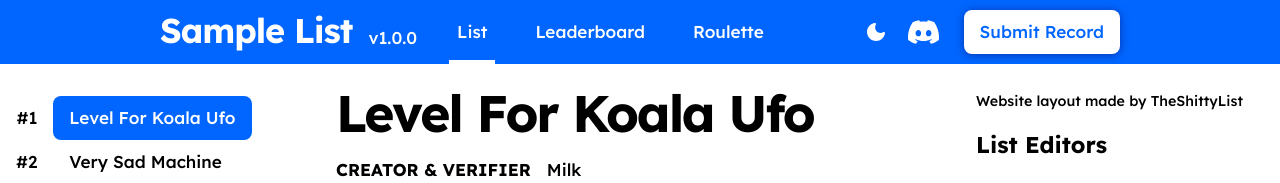
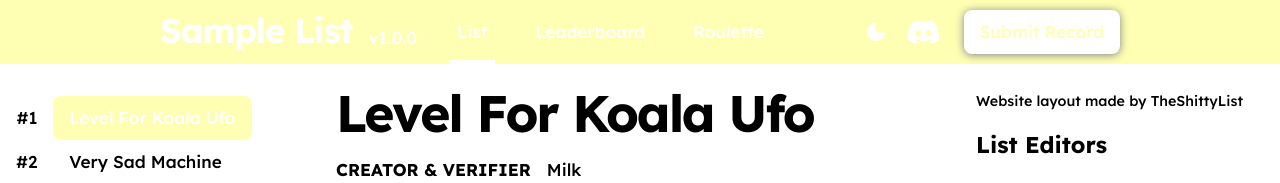
Before and after one commit to ClebSquared/cream, a plain HTML site: page index.html in a window 1280 px wide. Shown: the top 183 px of the page. Drawn offline with nearby package versions, Linux system fonts and the light colour scheme.

Commit message:
Update main.css

```diff
--- a/css/main.css
+++ b/css/main.css
@@ -3,7 +3,7 @@
     --color-on-background: black;
     --color-background-hover: #eee;
     --color-on-background-hover: black;
-    --color-primary: #0066ff;
+    --color-primary: #feffb3;
     --color-on-primary: white;
     --color-error: #de0000;
     --color-on-error: white;
@@ -16,7 +16,7 @@ header.dark {
     --color-on-background: white;
     --color-background-hover: #27262c;
     --color-on-background-hover: white;
-    --color-primary: #283593;
+    --color-primary: #fbfc8d;
     --color-primary-disabled: #1f213c;
     --color-on-primary: white;
     --color-error: #de0000;
```
